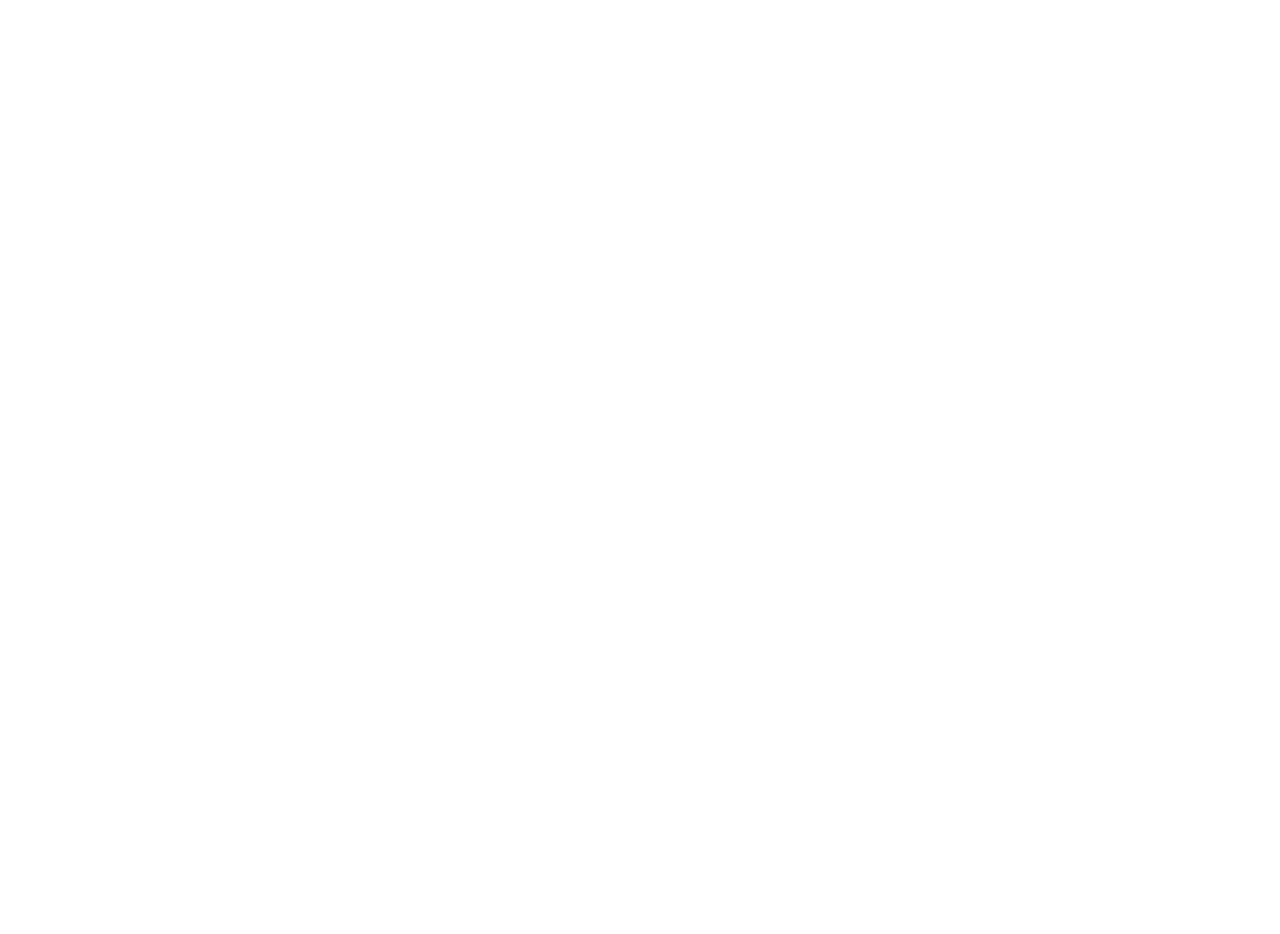
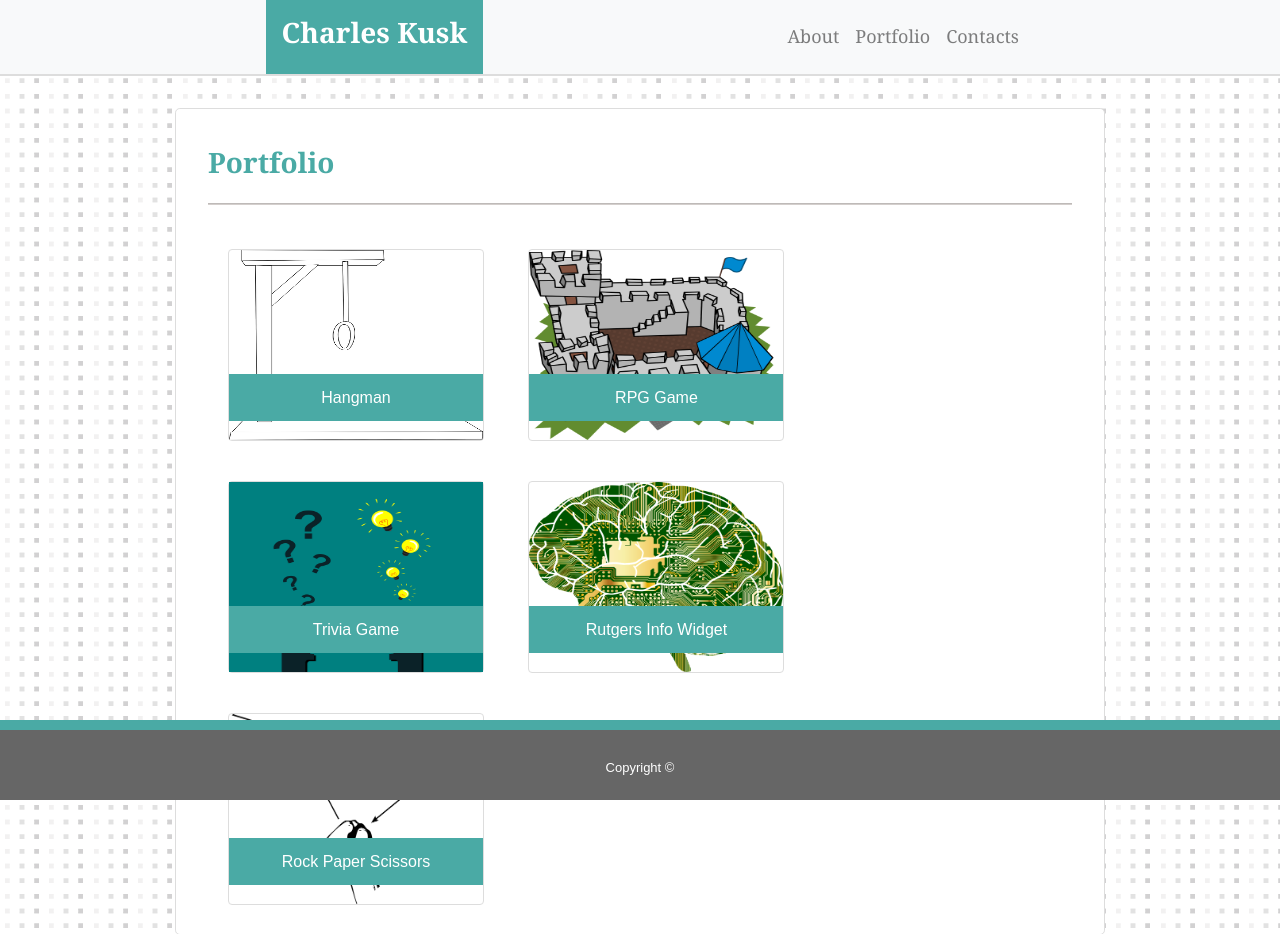
Before and after one commit to ckusk92/Charles-Kusk-prework, a plain HTML site: page Module-1_Assessment/portfolio.html in a window 1280 px wide. Shown: the top 934 px of the page. Before the commit the page ends 800 px from the top, so only its background shows below. Drawn offline with nearby package versions, Linux system fonts and the light colour scheme.

Commit message:
Finshed portfolio

```diff
--- a/Module-1_Assessment/assets/css/style.css
+++ b/Module-1_Assessment/assets/css/style.css
@@ -62,6 +62,29 @@ footer {
 	padding-bottom: 9px;
 }
 
+.card {
+	height: 12em;
+	width: 16em;
+	border: 1px solid #dddddd;
+	display: inline-block;
+	margin: 20px;
+}
+
+.card img {
+	height: 100%;
+	width: 100%;
+}
+
+.card-text {
+	color: white;
+	background: #4aaaa5;
+	padding: 3% 0 3% 0;
+	width: 100%;
+	text-align: center;
+	position: absolute;
+	bottom: 10%;
+}
+
 .jumbotron h3 {
 	color: #4aaaa5;
 	font-family: 'Georgia', Times, Times New Roman, serif;
--- a/Module-1_Assessment/portfolio.html
+++ b/Module-1_Assessment/portfolio.html
@@ -0,0 +1,70 @@
+<!DOCTYPE html>
+<html lang="en">
+
+<head>
+  <meta charset="UTF-8">
+  <meta name="viewport" content="width=device-width, initial-scale=1.0">
+  <meta http-equiv="X-UA-Compatible" content="ie=edge">
+  <title>Bootstrap Assessment</title>
+  <link rel="stylesheet" href="https://stackpath.bootstrapcdn.com/bootstrap/4.5.0/css/bootstrap.min.css" integrity="sha384-9aIt2nRpC12Uk9gS9baDl411NQApFmC26EwAOH8WgZl5MYYxFfc+NcPb1dKGj7Sk" crossorigin="anonymous">
+  <link rel="stylesheet" href="./assets/css/style.css">
+</head>
+
+<body>
+<nav class="navbar navbar-expand-lg navbar-light bg-light noBottomPadding">
+  <a href="./index.html" class="navbar-brand text-white px-3 py-3"><h3>Charles Kusk</h3></a>
+  <button class="navbar-toggler" data-toggle="collapse" data-target="#collapseMenu">
+    <span class="navbar-toggler-icon"></span>
+  </button>
+  <div class="collapse navbar-collapse" id="collapseMenu">
+    <ul class="navbar-nav ml-auto">
+      <li class="nav-item">
+        <a class="nav-link" href="./index.html">About</a>
+      </li>
+      <li class="nav-item">
+        <a class="nav-link" href="./portfolio.html">Portfolio</a>
+      </li>
+      <li class="nav-item">
+        <a class="nav-link" href="./contact.html" >Contacts</a>
+      </li>
+    </ul>
+  </div>
+</nav>
+
+<div class="container">
+  <div class="jumbotron">
+    <h3>Portfolio</h3>
+    <hr class="my-4">
+    <div class="card">
+      <img src="./assets/images/hangman.png" alt="hangman">
+      <p class="card-text">Hangman</p>
+    </div>
+    <div class="card">
+      <img src="./assets/images/rpg.png" alt="castle">
+      <p class="card-text">RPG Game</p>
+    </div>
+    <div class="card">
+      <img src="./assets/images/trivia.png" alt="trivia">
+      <p class="card-text">Trivia Game</p>
+    </div>
+    <div class="card">
+      <img src="./assets/images/info.png"  alt="brain">
+      <p class="card-text">Rutgers Info Widget</p>
+    </div>
+    <div class="card">
+      <img src="./assets/images/rock-paper-scissors.png" alt="rock paper scissors">
+      <p class="card-text">Rock Paper Scissors</p>
+    </div>
+  </div>
+</div>
+
+<footer>
+  Copyright&nbsp;&copy;
+</footer>
+
+<script src="https://code.jquery.com/jquery-3.5.1.slim.min.js" integrity="sha384-DfXdz2htPH0lsSSs5nCTpuj/zy4C+OGpamoFVy38MVBnE+IbbVYUew+OrCXaRkfj" crossorigin="anonymous"></script>
+<script src="https://cdn.jsdelivr.net/npm/popper.js@1.16.0/dist/umd/popper.min.js" integrity="sha384-Q6E9RHvbIyZFJoft+2mJbHaEWldlvI9IOYy5n3zV9zzTtmI3UksdQRVvoxMfooAo" crossorigin="anonymous"></script>
+<script src="https://stackpath.bootstrapcdn.com/bootstrap/4.5.0/js/bootstrap.min.js" integrity="sha384-OgVRvuATP1z7JjHLkuOU7Xw704+h835Lr+6QL9UvYjZE3Ipu6Tp75j7Bh/kR0JKI" crossorigin="anonymous"></script>
+</body>
+
+</html>
```
Also changed, not shown: Module-1_Assessment/assets/images/hangman.png (added), Module-1_Assessment/assets/images/info.png (added), Module-1_Assessment/assets/images/rock-paper-scissors.png (added), Module-1_Assessment/assets/images/rpg.png (added), Module-1_Assessment/assets/images/trivia.png (added).
